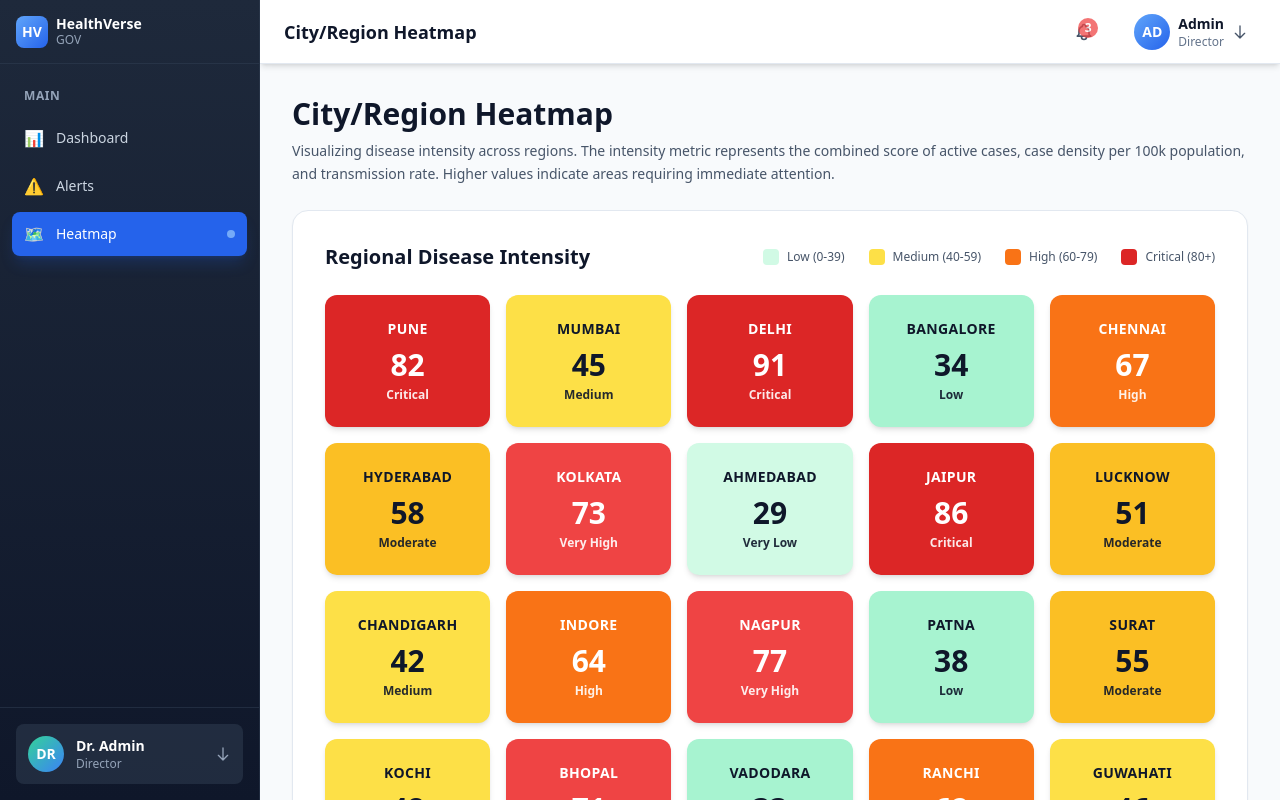
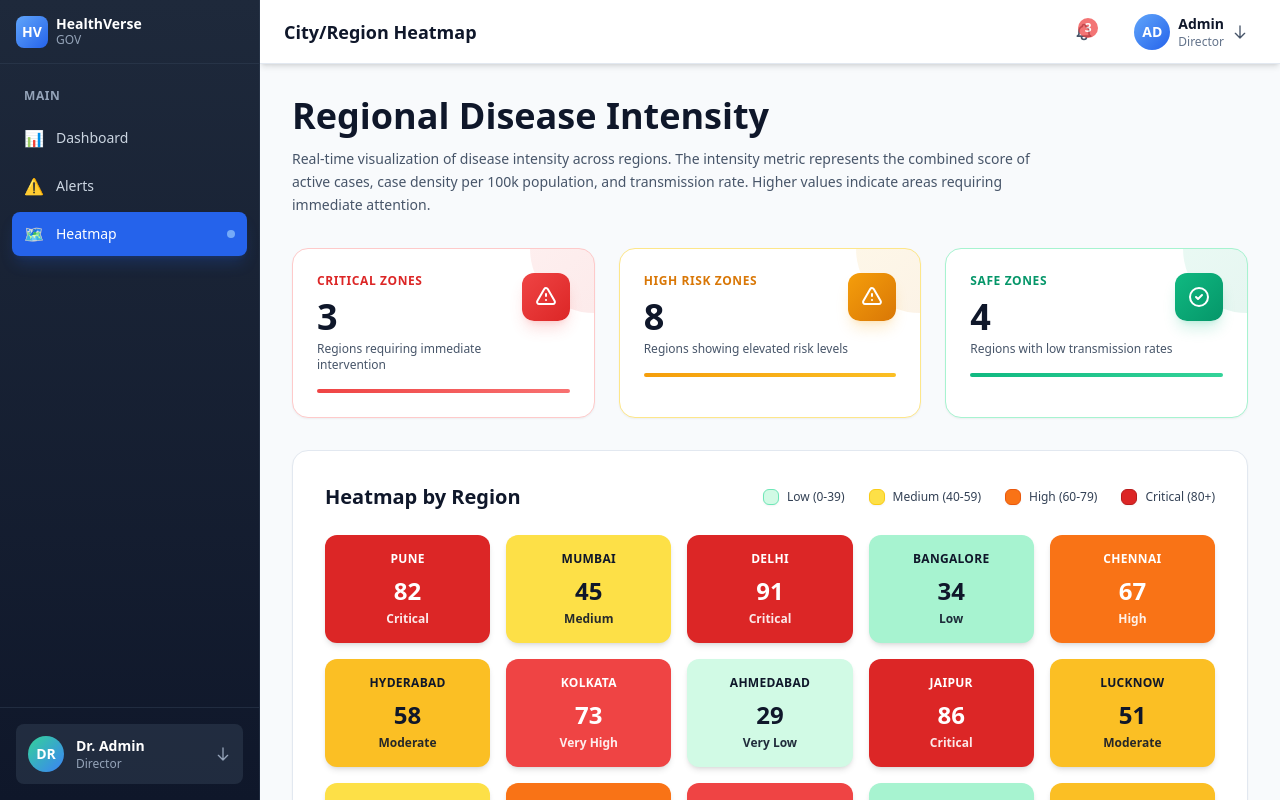
Before and after one commit to jivrajx04/Government-dashboard-ui, a React (Vite) app: page /heatmap in a window 1280 px wide. Built offline with nearby package versions, Linux system fonts and the light colour scheme.

Commit message:
Updated HeatmapPage.tsx

```diff
--- a/src/pages/heatmap/HeatmapPage.tsx
+++ b/src/pages/heatmap/HeatmapPage.tsx
@@ -56,40 +56,106 @@ const getIntensityLabel = (intensity: number): string => {
 export default function HeatmapPage() {
   const [hoveredCell, setHoveredCell] = useState<string | null>(null);
 
+  const criticalCount = heatmapData.filter(c => c.intensity >= 80).length;
+  const highRiskCount = heatmapData.filter(c => c.intensity >= 60 && c.intensity < 80).length;
+  const safeCount = heatmapData.filter(c => c.intensity < 40).length;
+
   return (
     <>
-      <div className="mb-6">
-        <h1 className="text-3xl font-bold text-slate-900 mb-2">City/Region Heatmap</h1>
-        <p className="text-slate-600 text-sm leading-relaxed">
-          Visualizing disease intensity across regions. The intensity metric represents the combined score of active cases,
+      <div className="mb-8">
+        <h1 className="text-4xl font-bold text-slate-900 mb-3">Regional Disease Intensity</h1>
+        <p className="text-slate-600 text-sm leading-relaxed max-w-3xl">
+          Real-time visualization of disease intensity across regions. The intensity metric represents the combined score of active cases,
           case density per 100k population, and transmission rate. Higher values indicate areas requiring immediate attention.
         </p>
       </div>
 
+      <div className="grid grid-cols-1 lg:grid-cols-3 gap-6 mb-8">
+        <div className="group bg-white border border-red-200 rounded-2xl shadow-sm hover:shadow-xl transition-all duration-300 relative overflow-hidden">
+          <div className="absolute top-0 right-0 w-32 h-32 bg-gradient-to-br from-red-400/10 to-red-600/10 rounded-full -mr-16 -mt-16 group-hover:scale-150 transition-transform duration-500"></div>
+
+          <div className="relative z-10 p-6">
+            <div className="flex items-start justify-between mb-4">
+              <div className="flex-1">
+                <p className="text-xs font-semibold text-red-600 uppercase tracking-wider mb-2">Critical Zones</p>
+                <p className="text-4xl font-bold text-slate-900 mb-1">{criticalCount}</p>
+                <p className="text-xs text-slate-600">Regions requiring immediate intervention</p>
+              </div>
+              <div className="w-12 h-12 bg-gradient-to-br from-red-500 to-red-600 rounded-xl flex items-center justify-center shadow-lg shadow-red-500/20">
+                <svg className="w-6 h-6 text-white" fill="none" stroke="currentColor" viewBox="0 0 24 24">
+                  <path strokeLinecap="round" strokeLinejoin="round" strokeWidth={2} d="M12 9v2m0 4h.01m-6.938 4h13.856c1.54 0 2.502-1.667 1.732-3L13.732 4c-.77-1.333-2.694-1.333-3.464 0L3.34 16c-.77 1.333.192 3 1.732 3z" />
+                </svg>
+              </div>
+            </div>
+            <div className="h-1 bg-gradient-to-r from-red-500 to-red-400 rounded-full"></div>
+          </div>
+        </div>
+
+        <div className="group bg-white border border-amber-200 rounded-2xl shadow-sm hover:shadow-xl transition-all duration-300 relative overflow-hidden">
+          <div className="absolute top-0 right-0 w-32 h-32 bg-gradient-to-br from-amber-400/10 to-amber-600/10 rounded-full -mr-16 -mt-16 group-hover:scale-150 transition-transform duration-500"></div>
+
+          <div className="relative z-10 p-6">
+            <div className="flex items-start justify-between mb-4">
+              <div className="flex-1">
+                <p className="text-xs font-semibold text-amber-600 uppercase tracking-wider mb-2">High Risk Zones</p>
+                <p className="text-4xl font-bold text-slate-900 mb-1">{highRiskCount}</p>
+                <p className="text-xs text-slate-600">Regions showing elevated risk levels</p>
+              </div>
+              <div className="w-12 h-12 bg-gradient-to-br from-amber-500 to-amber-600 rounded-xl flex items-center justify-center shadow-lg shadow-amber-500/20">
+                <svg className="w-6 h-6 text-white" fill="none" stroke="currentColor" viewBox="0 0 24 24">
+                  <path strokeLinecap="round" strokeLinejoin="round" strokeWidth={2} d="M12 9v2m0 4h.01m-6.938 4h13.856c1.54 0 2.502-1.667 1.732-3L13.732 4c-.77-1.333-2.694-1.333-3.464 0L3.34 16c-.77 1.333.192 3 1.732 3z" />
+                </svg>
+              </div>
+            </div>
+            <div className="h-1 bg-gradient-to-r from-amber-500 to-amber-400 rounded-full"></div>
+          </div>
+        </div>
+
+        <div className="group bg-white border border-emerald-200 rounded-2xl shadow-sm hover:shadow-xl transition-all duration-300 relative overflow-hidden">
+          <div className="absolute top-0 right-0 w-32 h-32 bg-gradient-to-br from-emerald-400/10 to-emerald-600/10 rounded-full -mr-16 -mt-16 group-hover:scale-150 transition-transform duration-500"></div>
+
+          <div className="relative z-10 p-6">
+            <div className="flex items-start justify-between mb-4">
+              <div className="flex-1">
+                <p className="text-xs font-semibold text-emerald-600 uppercase tracking-wider mb-2">Safe Zones</p>
+                <p className="text-4xl font-bold text-slate-900 mb-1">{safeCount}</p>
+                <p className="text-xs text-slate-600">Regions with low transmission rates</p>
+              </div>
+              <div className="w-12 h-12 bg-gradient-to-br from-emerald-500 to-emerald-600 rounded-xl flex items-center justify-center shadow-lg shadow-emerald-500/20">
+                <svg className="w-6 h-6 text-white" fill="none" stroke="currentColor" viewBox="0 0 24 24">
+                  <path strokeLinecap="round" strokeLinejoin="round" strokeWidth={2} d="M9 12l2 2 4-4m6 2a9 9 0 11-18 0 9 9 0 0118 0z" />
+                </svg>
+              </div>
+            </div>
+            <div className="h-1 bg-gradient-to-r from-emerald-500 to-emerald-400 rounded-full"></div>
+          </div>
+        </div>
+      </div>
+
       <div className="bg-white rounded-2xl shadow-sm border border-slate-200 p-8">
-        <div className="mb-6 flex items-center justify-between">
-          <h2 className="text-xl font-bold text-slate-900">Regional Disease Intensity</h2>
-          <div className="flex items-center gap-6 text-xs">
+        <div className="mb-6 flex items-center justify-between flex-wrap gap-4">
+          <h2 className="text-xl font-bold text-slate-900">Heatmap by Region</h2>
+          <div className="flex items-center gap-6 text-xs flex-wrap">
             <div className="flex items-center gap-2">
-              <div className="w-4 h-4 bg-emerald-100 rounded"></div>
-              <span className="text-slate-600">Low (0-39)</span>
+              <div className="w-4 h-4 bg-emerald-100 rounded-md shadow-sm border border-emerald-300"></div>
+              <span className="text-slate-700 font-medium">Low (0-39)</span>
             </div>
             <div className="flex items-center gap-2">
-              <div className="w-4 h-4 bg-yellow-300 rounded"></div>
-              <span className="text-slate-600">Medium (40-59)</span>
+              <div className="w-4 h-4 bg-yellow-300 rounded-md shadow-sm border border-yellow-400"></div>
+              <span className="text-slate-700 font-medium">Medium (40-59)</span>
             </div>
             <div className="flex items-center gap-2">
-              <div className="w-4 h-4 bg-orange-500 rounded"></div>
-              <span className="text-slate-600">High (60-79)</span>
+              <div className="w-4 h-4 bg-orange-500 rounded-md shadow-sm border border-orange-600"></div>
+              <span className="text-slate-700 font-medium">High (60-79)</span>
             </div>
             <div className="flex items-center gap-2">
-              <div className="w-4 h-4 bg-red-600 rounded"></div>
-              <span className="text-slate-600">Critical (80+)</span>
+              <div className="w-4 h-4 bg-red-600 rounded-md shadow-sm border border-red-700"></div>
+              <span className="text-slate-700 font-medium">Critical (80+)</span>
             </div>
           </div>
         </div>
 
-        <div className="grid grid-cols-5 gap-4">
+        <div className="grid grid-cols-2 sm:grid-cols-3 lg:grid-cols-5 gap-4">
           {heatmapData.map((cell) => (
             <div
               key={cell.region}
@@ -97,14 +163,15 @@ export default function HeatmapPage() {
               onMouseLeave={() => setHoveredCell(null)}
               className={`
                 ${getColorByIntensity(cell.intensity)}
-                rounded-xl p-6 shadow-md
-                transition-all duration-200 cursor-pointer
-                ${hoveredCell === cell.region ? 'scale-105 shadow-xl ring-2 ring-blue-500' : 'hover:scale-102 hover:shadow-lg'}
+                rounded-xl p-4 shadow-md
+                transition-all duration-300 cursor-pointer relative overflow-hidden
+                ${hoveredCell === cell.region ? 'scale-110 shadow-2xl ring-2 ring-blue-400' : 'hover:scale-105 hover:shadow-lg'}
               `}
             >
-              <div className="flex flex-col items-center justify-center text-center">
-                <p className="text-sm font-bold mb-2 uppercase tracking-wide">{cell.region}</p>
-                <p className="text-3xl font-bold mb-1">{cell.intensity}</p>
+              <div className="absolute inset-0 bg-gradient-to-br from-white/20 to-transparent opacity-0 group-hover:opacity-100 transition-opacity duration-300"></div>
+              <div className="relative z-10 flex flex-col items-center justify-center text-center">
+                <p className="text-xs font-bold mb-2 uppercase tracking-wide">{cell.region}</p>
+                <p className="text-2xl font-bold mb-1">{cell.intensity}</p>
                 <p className="text-xs font-semibold opacity-90">{getIntensityLabel(cell.intensity)}</p>
               </div>
             </div>
@@ -112,66 +179,20 @@ export default function HeatmapPage() {
         </div>
 
         {hoveredCell && (
-          <div className="mt-6 bg-gradient-to-r from-blue-50 to-cyan-50 border border-blue-200 rounded-xl p-4">
-            <div className="flex items-center gap-2">
-              <svg className="w-5 h-5 text-blue-600" fill="none" stroke="currentColor" viewBox="0 0 24 24">
-                <path strokeLinecap="round" strokeLinejoin="round" strokeWidth={2} d="M13 16h-1v-4h-1m1-4h.01M21 12a9 9 0 11-18 0 9 9 0 0118 0z" />
-              </svg>
+          <div className="mt-6 bg-gradient-to-r from-blue-50 via-cyan-50 to-blue-50 border border-blue-200 rounded-xl p-5">
+            <div className="flex items-center gap-3">
+              <div className="w-10 h-10 bg-blue-100 rounded-lg flex items-center justify-center flex-shrink-0">
+                <svg className="w-5 h-5 text-blue-600" fill="none" stroke="currentColor" viewBox="0 0 24 24">
+                  <path strokeLinecap="round" strokeLinejoin="round" strokeWidth={2} d="M13 16h-1v-4h-1m1-4h.01M21 12a9 9 0 11-18 0 9 9 0 0118 0z" />
+                </svg>
+              </div>
               <p className="text-sm text-slate-700">
-                <span className="font-bold text-slate-900">{hoveredCell}</span> - Hover over cells to see detailed information.
-                Click to view comprehensive analytics.
+                <span className="font-bold text-slate-900">{hoveredCell}</span> is currently showing significant disease activity with an intensity score of <span className="font-bold text-slate-900">{heatmapData.find(c => c.region === hoveredCell)?.intensity}</span>. Click to view comprehensive analytics and intervention plans.
               </p>
             </div>
           </div>
         )}
       </div>
-
-      <div className="grid grid-cols-1 lg:grid-cols-3 gap-6 mt-6">
-        <div className="bg-gradient-to-br from-red-50 to-red-100 border border-red-200 rounded-2xl p-6 shadow-sm">
-          <div className="flex items-start justify-between mb-3">
-            <div>
-              <p className="text-xs font-semibold text-red-700 uppercase tracking-wider mb-1">Critical Zones</p>
-              <p className="text-3xl font-bold text-slate-900">
-                {heatmapData.filter(c => c.intensity >= 80).length}
-              </p>
-            </div>
-            <div className="w-12 h-12 bg-red-200/50 rounded-xl flex items-center justify-center text-2xl">
-              🚨
-            </div>
-          </div>
-          <p className="text-xs text-red-700">Regions requiring immediate intervention</p>
-        </div>
-
-        <div className="bg-gradient-to-br from-amber-50 to-amber-100 border border-amber-200 rounded-2xl p-6 shadow-sm">
-          <div className="flex items-start justify-between mb-3">
-            <div>
-              <p className="text-xs font-semibold text-amber-700 uppercase tracking-wider mb-1">High Risk Zones</p>
-              <p className="text-3xl font-bold text-slate-900">
-                {heatmapData.filter(c => c.intensity >= 60 && c.intensity < 80).length}
-              </p>
-            </div>
-            <div className="w-12 h-12 bg-amber-200/50 rounded-xl flex items-center justify-center text-2xl">
-              ⚠️
-            </div>
-          </div>
-          <p className="text-xs text-amber-700">Regions showing elevated risk levels</p>
-        </div>
-
-        <div className="bg-gradient-to-br from-emerald-50 to-emerald-100 border border-emerald-200 rounded-2xl p-6 shadow-sm">
-          <div className="flex items-start justify-between mb-3">
-            <div>
-              <p className="text-xs font-semibold text-emerald-700 uppercase tracking-wider mb-1">Safe Zones</p>
-              <p className="text-3xl font-bold text-slate-900">
-                {heatmapData.filter(c => c.intensity < 40).length}
-              </p>
-            </div>
-            <div className="w-12 h-12 bg-emerald-200/50 rounded-xl flex items-center justify-center text-2xl">
-              ✅
-            </div>
-          </div>
-          <p className="text-xs text-emerald-700">Regions with low transmission rates</p>
-        </div>
-      </div>
     </>
   );
 }
```
